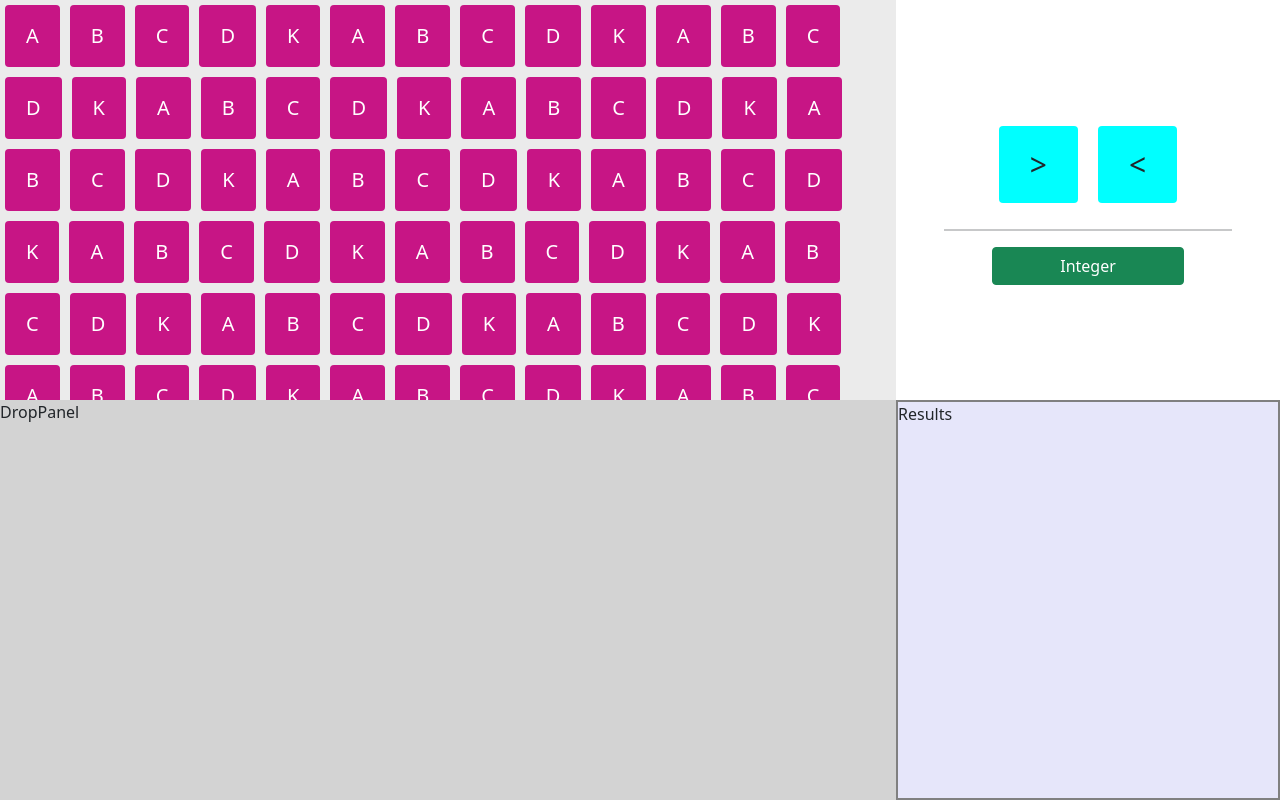
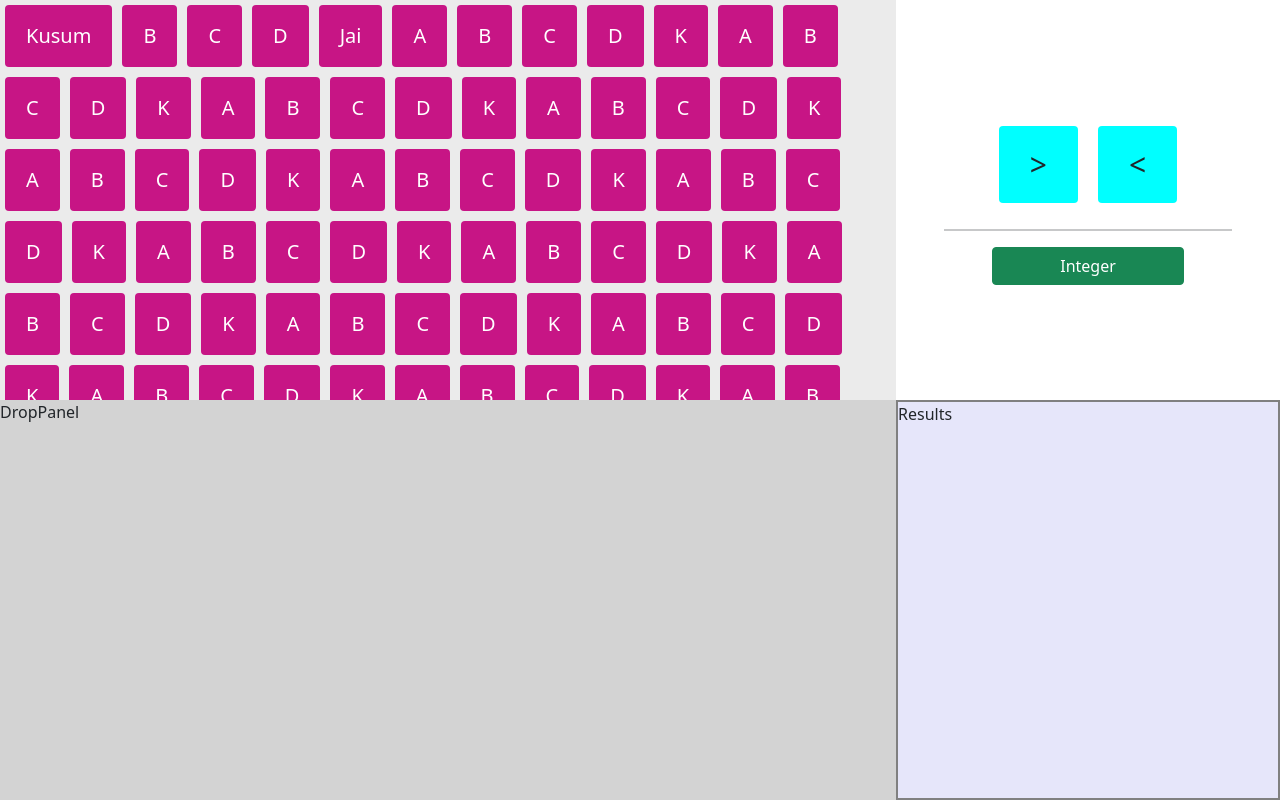
Before and after one commit to KUSUM24/Drag-And-Drop, a React (Create React App) app: page / in a window 1280 px wide. Built offline with nearby package versions, Linux system fonts and the light colour scheme.

Commit message:
drag added

```diff
--- a/src/App.js
+++ b/src/App.js
@@ -1,17 +1,17 @@
 import React, { useState, useEffect } from "react";
 import { DropPanel } from "./Components/DropPanel";
-import { DragDropContext } from "react-beautiful-dnd";
+import { DragDropContext, Draggable, Droppable } from "react-beautiful-dnd";
 import { List } from "./Components/List";
 import { Operators } from "./Components/Operators";
 import { Results } from "./Components/Results";
 import "./styles/custom.css";
 export const App = () => {
   const [variables, setVariables] = useState([
-    "A",
+    "Kusum",
     "B",
     "C",
     "D",
-    "K",
+    "Jai",
     "A",
     "B",
     "C",
@@ -258,17 +258,28 @@ export const App = () => {
     "D",
     "K",
   ]);
+  const handleDrag = () => {};
   return (
     <>
       {/* <DragDropContext> */}
+      {/* <Droppable droppableId="index"> */}
+      {/* {(provided) => ( */}
+      <>
         <div className="drag-panel">
-        <List variables={variables} />
+          <List
+            // innerRef={provided.innerRef}
+            // {...provided.droppableProps}
+            variables={variables}
+          />
           <Operators className="operators" />
         </div>
         <div className="drop-panel">
           <DropPanel />
           <Results />
         </div>
+      </>
+      {/* )} */}
+      {/* </Droppable> */}
       {/* </DragDropContext> */}
     </>
   );
--- a/src/Components/List.js
+++ b/src/Components/List.js
@@ -1,8 +1,9 @@
 import React from "react";
+import { DragDropContext, Droppable } from "react-beautiful-dnd";
 import { Container } from "react-bootstrap";
 import { VarBox } from "./VarBox";
 
-export const List = ({ variables }) => {
+export const List = (props) => {
   const getBoxes = (item, index) => {
     return (
       <VarBox
@@ -11,10 +12,25 @@ export const List = ({ variables }) => {
         // listId={row.id}
         // listType="CARD"
         // row={row}
+        key={index}
         value={item}
         index={index}
       />
     );
   };
-  return <div className="varBox--container">{variables.map(getBoxes)}</div>;
+  return (
+    <DragDropContext>
+      <Droppable droppableId="index">
+        {(provided) => (
+          <div
+            {...provided.droppableProps}
+            ref={provided.innerRef}
+            className="varBox--container"
+          >
+            {props.variables.map(getBoxes)}
+          </div>
+        )}
+      </Droppable>
+    </DragDropContext>
+  );
 };
--- a/src/Components/VarBox.js
+++ b/src/Components/VarBox.js
@@ -4,9 +4,18 @@ import { Draggable } from "react-beautiful-dnd";
 export const VarBox = ({ index, value }) => {
   return (
     <>
-      {/* <div index={index}> */}
-      <div className="varBox--button btn">{value}</div>
-      {/* </div> */}
+      <Draggable key={index} draggableId={index.toString()} index={index}>
+        {(provided) => (
+          <div
+            key={index}
+            {...provided.dragHandleProps}
+            ref={provided.innerRef}
+            className="varBox--button btn"
+          >
+            {value}
+          </div>
+        )}
+      </Draggable>
     </>
   );
 };
```
Lines whose indentation alone changed are shown as unchanged.
